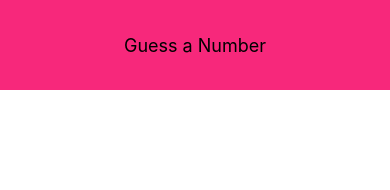
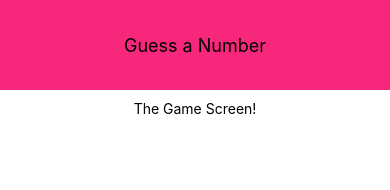
Before and after one commit to theo82/Quiz-App-React-Native, a React Native app: screen / in a window 390 px wide. Shown: the top 190 px of the page. Built offline with nearby package versions, Linux system fonts and the light colour scheme.

Commit message:
Adding a Screen Component

```diff
--- a/App.js
+++ b/App.js
@@ -2,11 +2,13 @@
 import React from 'react';
 import { StyleSheet, Text, View } from 'react-native';
 import Header from './components/Header';
+import StartGameScreen from './screens/StartGameScreen';
 
 export default function App() {
   return (
     <View style={styles.screen}>
       <Header title="Guess a Number" />
+      <StartGameScreen />
     </View>
   );
 }
--- /dev/null
+++ b/screens/StartGameScreen.js
@@ -0,0 +1,21 @@
+import React from "react";
+import { View, Text, StyleSheet } from 'react-native';
+
+const StartGameScreen = props => {
+    return (
+        <View style={styles.screen}>
+            <Text>The Game Screen!</Text>
+        </View>
+    )
+};
+
+const styles = StyleSheet.create({
+    screen: {
+        flex: 1,
+        padding: 10,
+        alignItems: 'center',
+
+    }
+});
+
+export default StartGameScreen;
```
